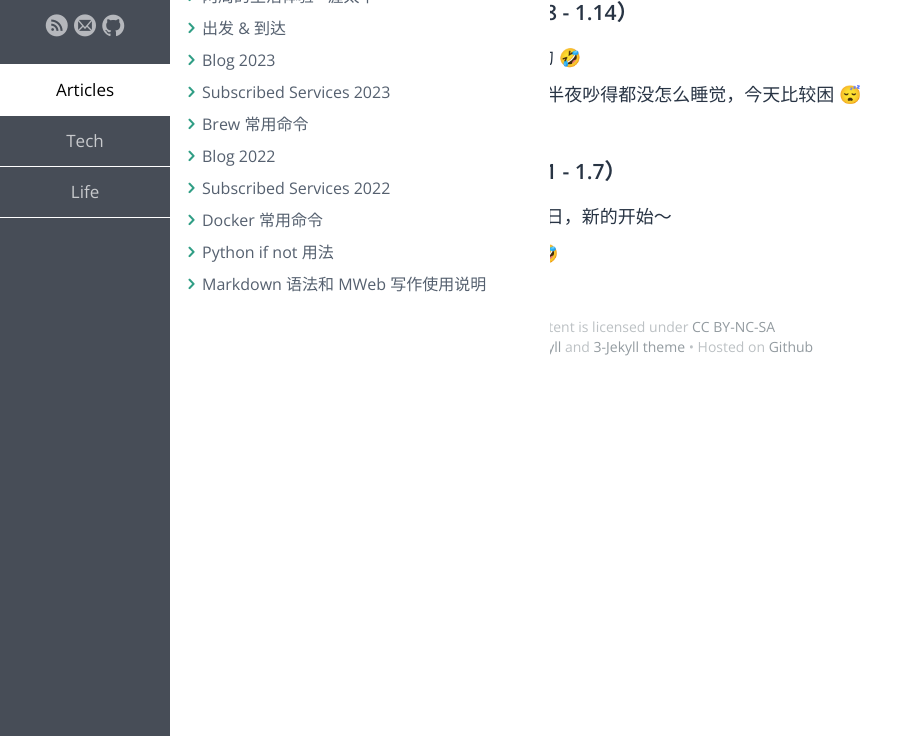
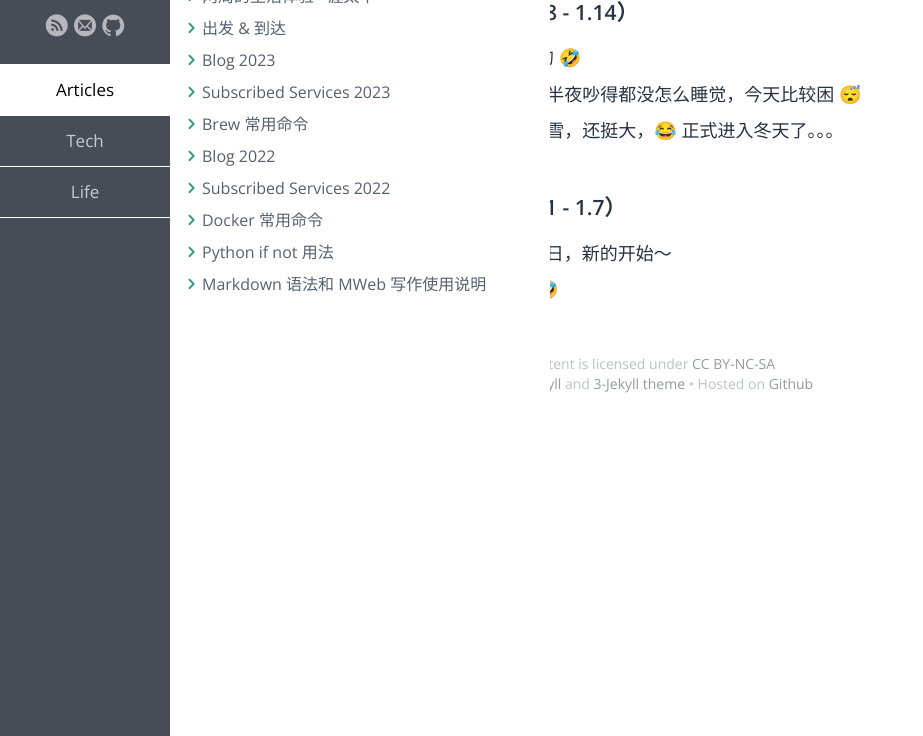
Before and after one commit to samxupeiran/samxupeiran.github.io, a Jekyll site: the page built from _posts/life/2024-01-02-my-blog.md, in a window 1280 px wide, cut to the strip 164-900 px from the top of the page. Shown: the whole strip, without its empty margins (0-923 px from the left). Built offline with Jekyll 4.4.1, drawn with Linux system fonts in a browser that asks for light colours; some web fonts are replaced.

Commit message:
feat: add weekly blog 1.11

```diff
--- a/_posts/life/2024-01-02-my-blog.md
+++ b/_posts/life/2024-01-02-my-blog.md
@@ -9,6 +9,7 @@ tags: Blog
 - ### 2024 年 1 月 第 2 周（1.8 - 1.14）
      - 1.8 周一，还是比较忙碌的 🤣
      - 1.10 刮了一夜的大风，后半夜吵得都没怎么睡觉，今天比较困 😴
+     - 1.11 早晨出门前一直在下雪，还挺大，😂 正式进入冬天了。。。
 
 - ### 2024 年 1 月 第 1 周（1.1 - 1.7）
      - 1.2 2024 年的第一个工作日，新的开始～
```
